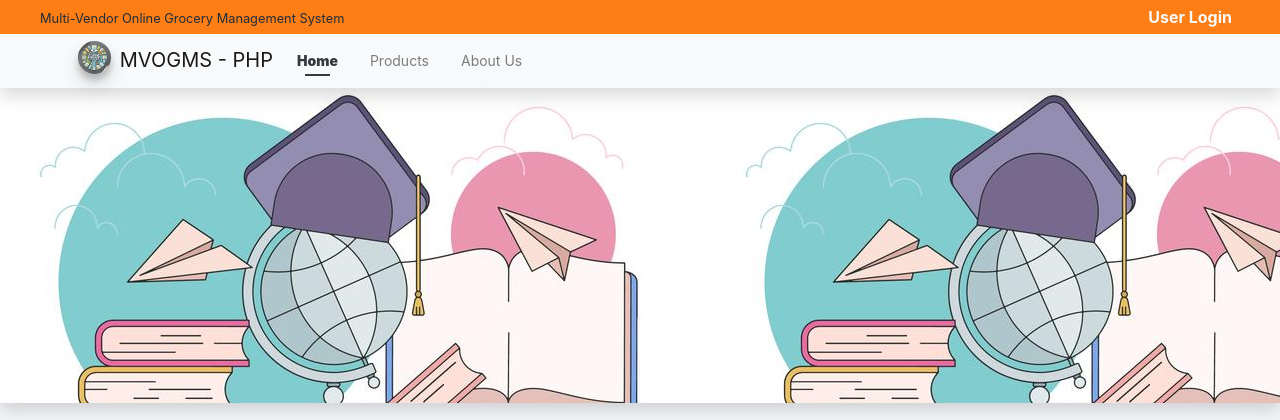
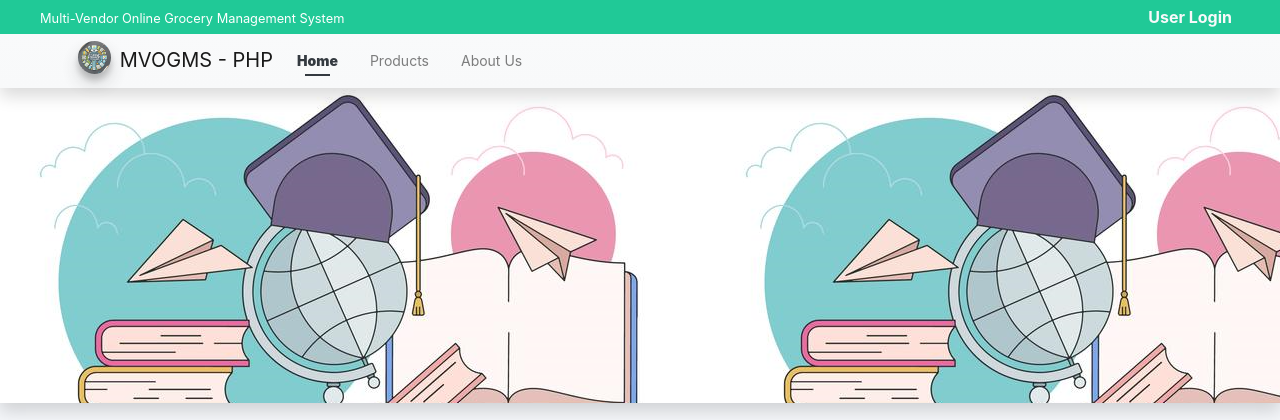
Before and after one commit to annsfyadev/577, a PHP site: page /577/ in a window 1280 px wide. Shown: the top 420 px of the page. Run offline with PHP 8.4, Linux system fonts and the light colour scheme; data comes from the database, SQL or seed files in the repository; some libraries are stand-ins or nearby versions.

Commit message:
change navbar color

```diff
--- a/inc/topBarNav.php
+++ b/inc/topBarNav.php
@@ -29,7 +29,7 @@
           padding-top: calc(3.2em) !important
       }
       </style>
-      <nav class="w-100 px-2 py-1 position-fixed top-0 bg-orange text-light" id="login-nav">
+      <nav class="w-100 px-2 py-1 position-fixed top-0 bg-teal text-light" id="login-nav">
         <div class="d-flex justify-content-between w-100">
           <div>
             <p class="m-0 truncate-1"><small><?= $_settings->info('name') ?></small></p>
```
